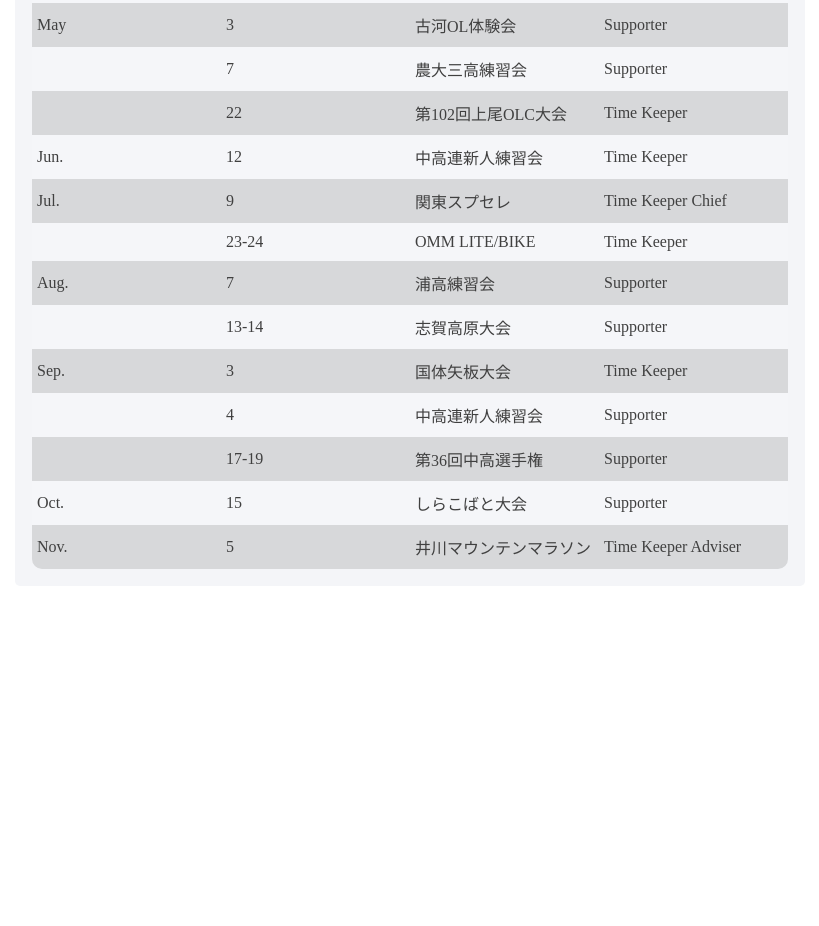
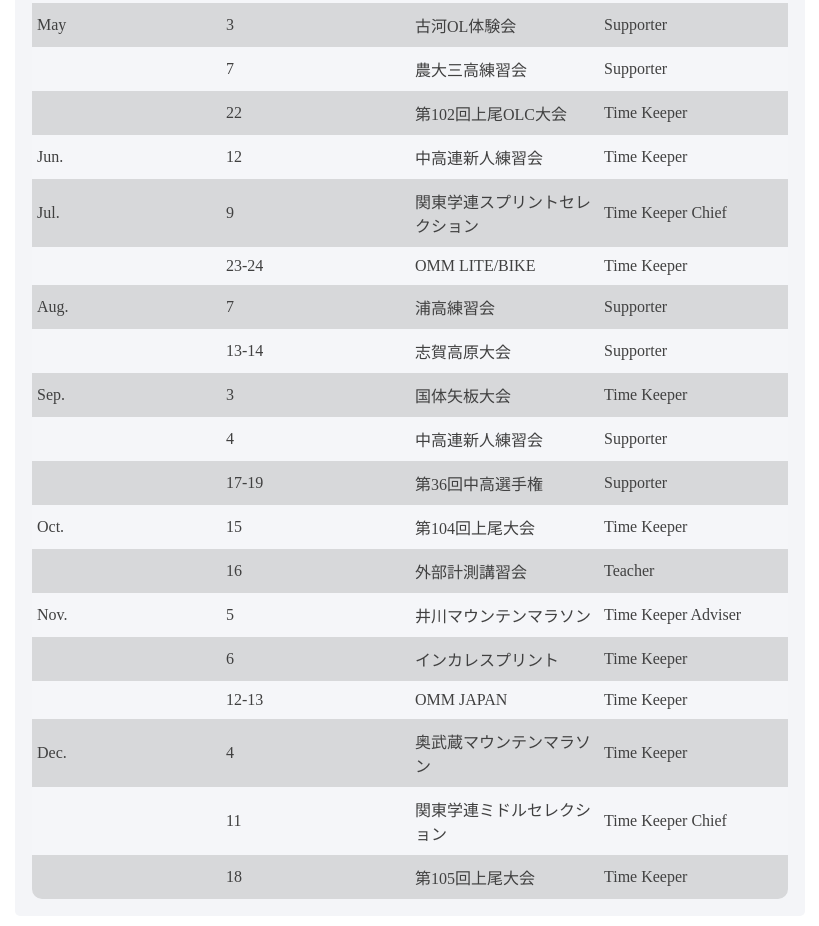
Before and after one commit to akarisan/irohaoriwork, a plain HTML site: page schedule.html in a window 1280 px wide. Shown: the part 429-1355 px from the top of the page, without its empty margins (375-1194 px from the left). Before the commit the page ends 1025 px from the top, so only its background shows below. Drawn offline with nearby package versions, Linux system fonts and the light colour scheme.

Commit message:
Update schedule.html

```diff
--- a/schedule.html
+++ b/schedule.html
@@ -111,7 +111,7 @@
                                 <tr>
                                     <td>Jul.</td>
                                     <td>9</td>
-                                    <td>関東スプセレ</td>
+                                    <td>関東学連スプリントセレクション</td>
                                     <td>Time Keeper Chief</td>
                                 </tr>
                                 <tr>
@@ -153,14 +153,50 @@
                                 <tr>
                                     <td>Oct.</td>
                                     <td>15</td>
-                                    <td>しらこばと大会</td>
-                                    <td>Supporter</td>
+                                    <td>第104回上尾大会</td>
+                                    <td>Time Keeper</td>
+                                </tr>
+<tr>
+                                    <td></td>
+                                    <td>16</td>
+                                    <td>外部計測講習会</td>
+                                    <td>Teacher</td>
                                 </tr>
                                 <tr>
                                     <td>Nov.</td>
                                     <td>5</td>
                                     <td>井川マウンテンマラソン</td>
                                     <td>Time Keeper Adviser</td>
+                                </tr>
+                                <tr>
+                                    <td></td>
+                                    <td>6</td>
+                                    <td>インカレスプリント</td>
+                                    <td>Time Keeper</td>
+                                </tr>
+                                <tr>
+                                    <td></td>
+                                    <td>12-13</td>
+                                    <td>OMM JAPAN</td>
+                                    <td>Time Keeper</td>
+                                </tr>
+                                <tr>
+                                    <td>Dec.</td>
+                                    <td>4</td>
+                                    <td>奥武蔵マウンテンマラソン</td>
+                                    <td>Time Keeper</td>
+                                </tr>
+                                <tr>
+                                    <td></td>
+                                    <td>11</td>
+                                    <td>関東学連ミドルセレクション</td>
+                                    <td>Time Keeper Chief</td>
+                                </tr>
+                                <tr>
+                                    <td></td>
+                                    <td>18</td>
+                                    <td>第105回上尾大会</td>
+                                    <td>Time Keeper</td>
                                 </tr>
                             </tbody>
                         </table>
```
